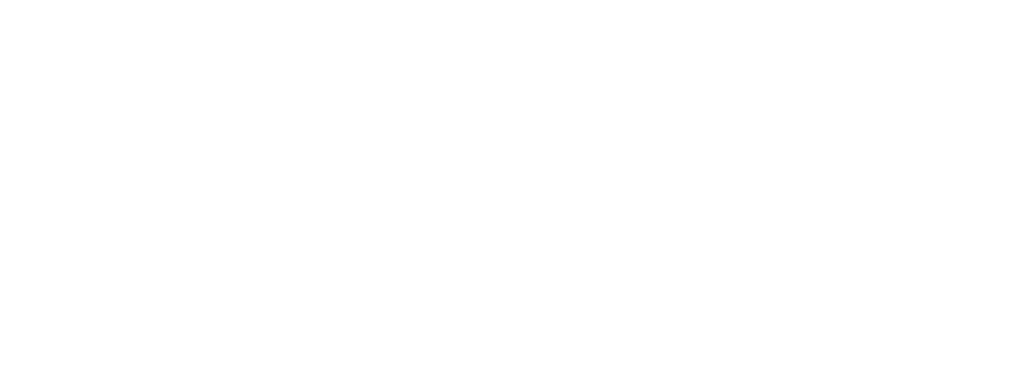
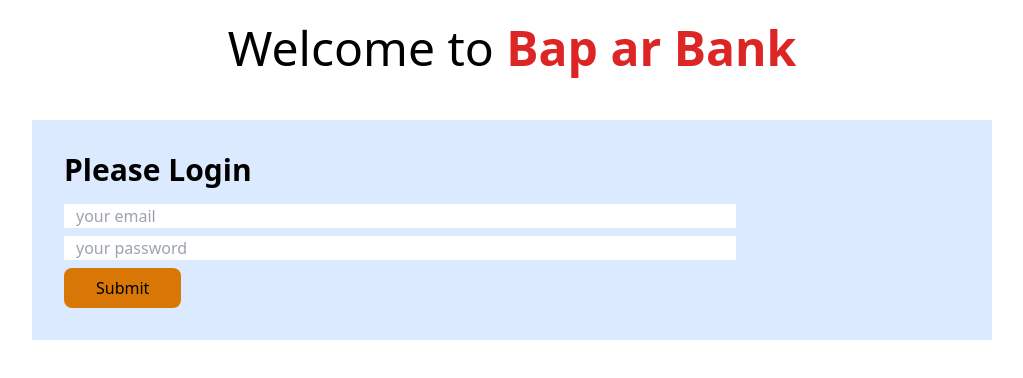
Before and after one commit to alfaz08/bap-ar-bank-module-26, a plain HTML site: page index.html in a window 1280 px wide. Shown: the whole page, without its empty margins (128-1151 px from the left). Drawn offline with nearby package versions, Linux system fonts and the light colour scheme.

Commit message:
page add

```diff
--- a/index.html
+++ b/index.html
@@ -3,9 +3,28 @@
 <head>
   <meta charset="UTF-8">
   <meta name="viewport" content="width=device-width, initial-scale=1.0">
-  <title>Welcome to Bap ar Bank</title>
+  <title>Document</title>
+  <script src="https://cdn.tailwindcss.com"></script>
 </head>
 <body>
+  <header>
+    <h1 class="text-5xl mt-6 text-center">Welcome to <span class="text-red-600 font-semibold">Bap ar Bank</span></h1>
+  </header>
+
+  <main>
+    <section class="bg-blue-100 w-9/12 mx-auto mt-12 p-8" >
+      <h3 class="text-3xl mb-4 font-semibold">Please Login</h3>
+      <div class="">
+        <input class="w-9/12 block mb-2 px-3" type="email" name="" id="" placeholder="your email">
+        <input class="w-9/12 block mb-2 px-3" type="password" name="" id="" placeholder="your password">
+        <button class="bg-amber-600 px-8 py-2 font-medium rounded-lg hover:bg-sky-700">Submit</button>
+      </div>
+    </section>
+
+  </main>
+
+
+
 
 </body>
 </html>
```
Also changed, not shown: main.html (added).
